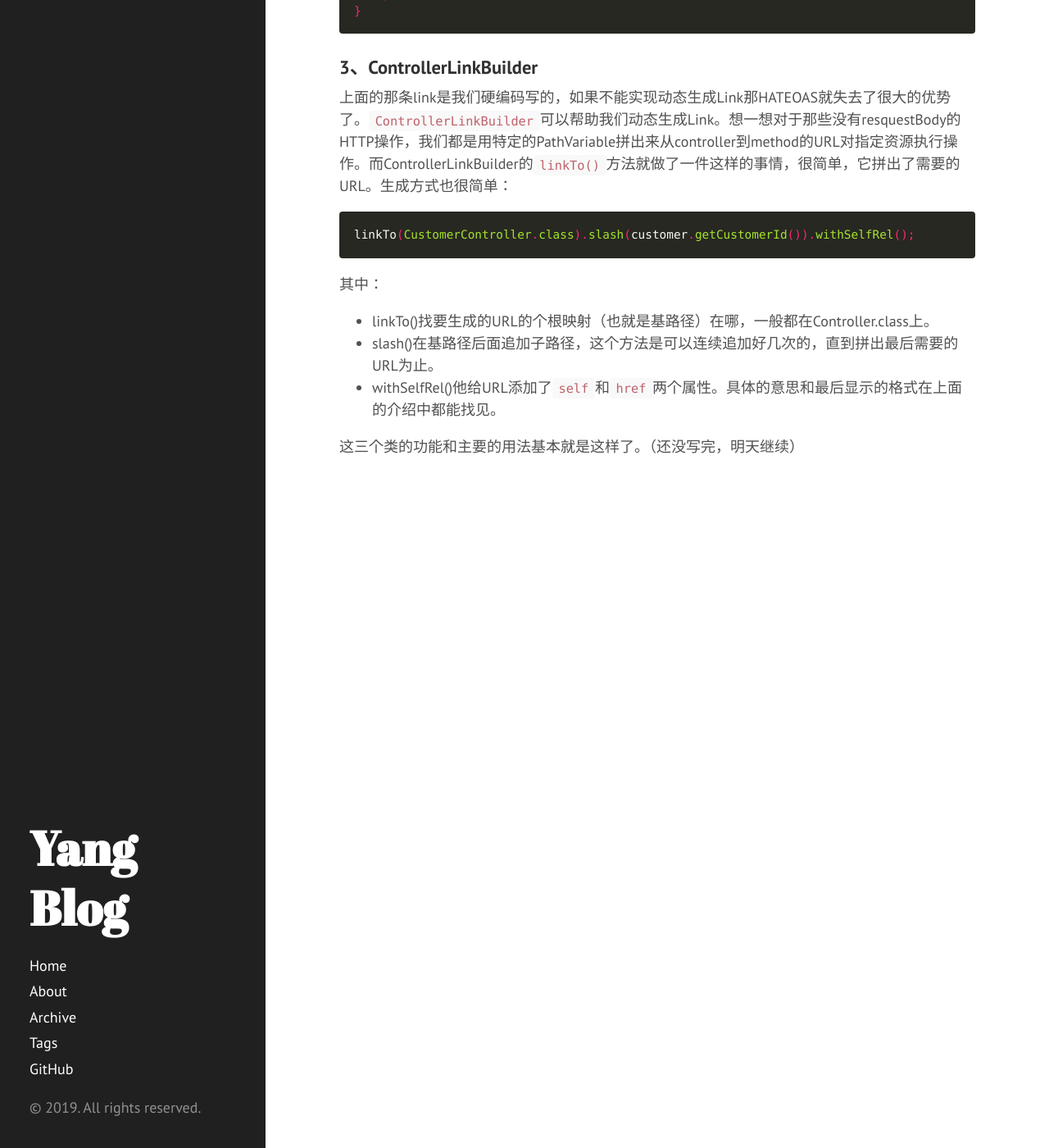
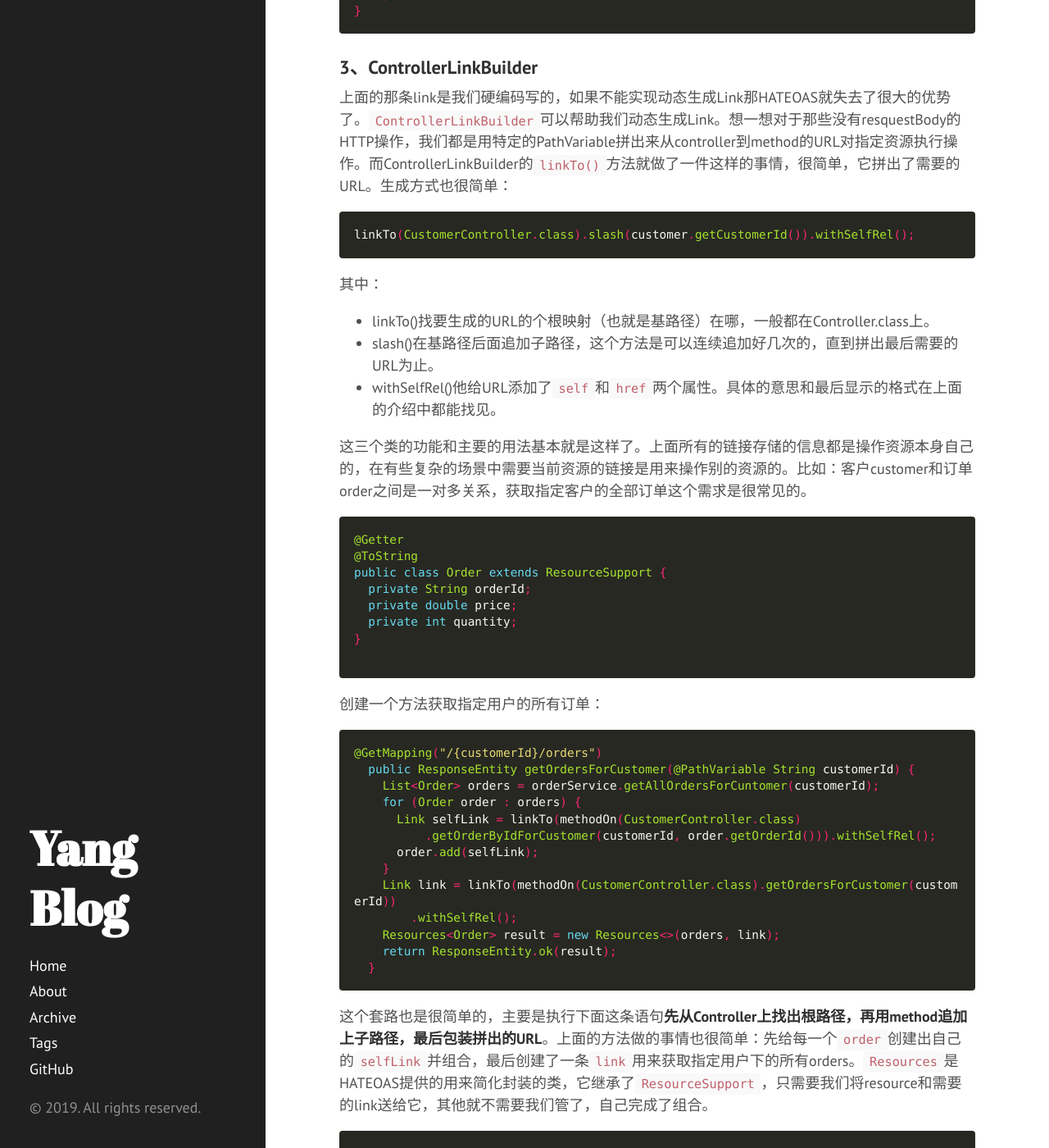
Before and after one commit to diego1109/diego1109.github.io, a Jekyll site: the page built from _posts/2019-12-04-hateoas-toturial-1.md, in a window 1280 px wide and 1400 px high, scrolled down 1714 px. Shown: the whole window at 82% size. Built offline with Jekyll 4.4.1, drawn with Linux system fonts in a browser that asks for light colours; nearby versions of some CDN libraries; comment, search, counter and statistics services are not loaded; some of the changed text lies outside the part shown.

Commit message:
finish HATEOAS part1

````diff
--- a/_posts/2019-12-04-hateoas-toturial-1.md
+++ b/_posts/2019-12-04-hateoas-toturial-1.md
@@ -11,7 +11,7 @@ comments: true
 
 `HATEOAS(Hypertext as  the Engine of Application State)`解读字面意思就是：超文本作为应用状态的引擎，实则是客户端与服务器以一种新的交互方式：`链接`，而且这种交互的优点是客户端无需提前知道与服务器的交互规则是什么。不知道理解的对不对，大概解释一下：`RESTFUL API`中共有四个level，其中`level3`是我们最常用的，它通过不同的HTTP方法对资源进行不同的操作，并且使用HTTP状态码来表示不同的结果。比如：HTTP POST用来创建资源，返回201表示创建成功；HTTP GET表示获取资源，返回200表示获取成功。这种交互方式客户端必须知道资源的URL以及操作方式，如果后端发生改动而有没有及时更新文档，那前端的操作肯定会报异常了。HATEOAS属于`level4`它的好处是资源的URl是后端动态生成且主动的暴露给前端的（这里：前端和客户端是同一个意思，后端和服务器是同一个意思）,前后端是同步的，前端只需要通过”点击“的方式就能操作资源，就这么简单。还有一个优点是后端可以根据用户权限和资源状态动态的生成链接，这样连权限控制也直接给做了，总之就是HATEOAS好处多多。
 
-Spring提供了`org.springframework.hateoas`依赖可以很快速的帮助开发者给资源创建URL，而其中主要使用到的是`ResourceSupport`、`Link`和`ControllLinkBuilder`这三个类。还有一个`Resource`类，它的源码描述是：**General helper to easily create a wrapper for a collection of entities，**其意思是轻松创建实体包装的通用助手，但是感觉它做出来的Link很丑，是真的很丑，在最后面就会看到。
+Spring提供了`org.springframework.hateoas`依赖可以很快速的帮助开发者给资源创建URL，而其中主要使用到的是`ResourceSupport`、`Link`和`ControllLinkBuilder`这三个类。还有一个`Resource`类，它的源码描述是：**General helper to easily create a wrapper for a collection of entities，**其意思是轻松创建实体包装的通用助手，但是感觉它做出来的Link很丑，是真的很丑（第一次是听我老大说的，后来对比看了下，真是这样的，又丑又不好用）在最后面就会看到。
 
 ### 1、ResourceSupport
 
@@ -68,4 +68,80 @@ linkTo(CustomerController.class).slash(customer.getCustomerId()).withSelfRel();
 - slash()在基路径后面追加子路径，这个方法是可以连续追加好几次的，直到拼出最后需要的URL为止。
 - withSelfRel()他给URL添加了`self`和`href`两个属性。具体的意思和最后显示的格式在上面的介绍中都能找见。
 
-这三个类的功能和主要的用法基本就是这样了。（还没写完，明天继续）
+这三个类的功能和主要的用法基本就是这样了。上面所有的链接存储的信息都是操作资源本身自己的，在有些复杂的场景中需要当前资源的链接是用来操作别的资源的。比如：客户customer和订单order之间是一对多关系，获取指定客户的全部订单这个需求是很常见的。
+
+```java
+@Getter
+@ToString
+public class Order extends ResourceSupport {
+  private String orderId;
+  private double price;
+  private int quantity;
+}
+
+```
+
+创建一个方法获取指定用户的所有订单：
+
+```java
+@GetMapping("/{customerId}/orders")
+  public ResponseEntity getOrdersForCustomer(@PathVariable String customerId) {
+    List<Order> orders = orderService.getAllOrdersForCuntomer(customerId);
+    for (Order order : orders) {
+      Link selfLink = linkTo(methodOn(CustomerController.class)
+          .getOrderByIdForCustomer(customerId, order.getOrderId())).withSelfRel();
+      order.add(selfLink);
+    }
+    Link link = linkTo(methodOn(CustomerController.class).getOrdersForCustomer(customerId))
+        .withSelfRel();
+    Resources<Order> result = new Resources<>(orders, link);
+    return ResponseEntity.ok(result);
+  }
+```
+
+这个套路也是很简单的，主要是执行下面这条语句**先从Controller上找出根路径，再用method追加上子路径，最后包装拼出的URL**。上面的方法做的事情也很简单：先给每一个`order`创建出自己的`selfLink`并组合，最后创建了一条`link`用来获取指定用户下的所有orders。`Resources`是HATEOAS提供的用来简化封装的类，它继承了`ResourceSupport`，只需要我们将resource和需要的link送给它，其他就不需要我们管了，自己完成了组合。
+
+```java
+Link link = linkTo(methodOn(CustomerController.class).getOrdersForCustomer(customerId))
+        .withSelfRel();
+```
+
+最后看一下展示出来的效果，像_embedded、orderList这些多出来的字段能猜出来肯定是`Resources`这个泛型类给添加上去的。其实这个结果本身没有多少信息，但是这么多层嵌套和占用这么大的面积给人感觉好复杂的，不说唬住了小白起码也会让人觉得有点烦。可以考虑自己写resource类。
+
+```java
+{
+    "_embedded": {
+        "orderList": [
+            {
+                "orderId": "001A",
+                "price": 250.0,
+                "quantity": 25,
+                "_links": {
+                    "self": {
+                        "href": "http://localhost/customers/10A/orders/001A"
+                    }
+                }
+            },
+            {
+                "orderId": "002A",
+                "price": 250.0,
+                "quantity": 12,
+                "_links": {
+                    "self": {
+                        "href": "http://localhost/customers/10A/orders/002A"
+                    }
+                }
+            }
+        ]
+    },
+    "_links": {
+        "self": {
+            "href": "http://localhost/customers/10A/orders"
+        }
+    }
+}
+```
+
+
+
+写东西真的好费时间，这种感觉一直都没有变过。把脑海中的零碎片段梳理一下很多时候都要再查资料并且做实验的，不过好处是当这些都弄完的时候我觉着自己的认知更加清楚了些，这也许就是沉淀吧。骑着蜗牛继续向前跑~
````
